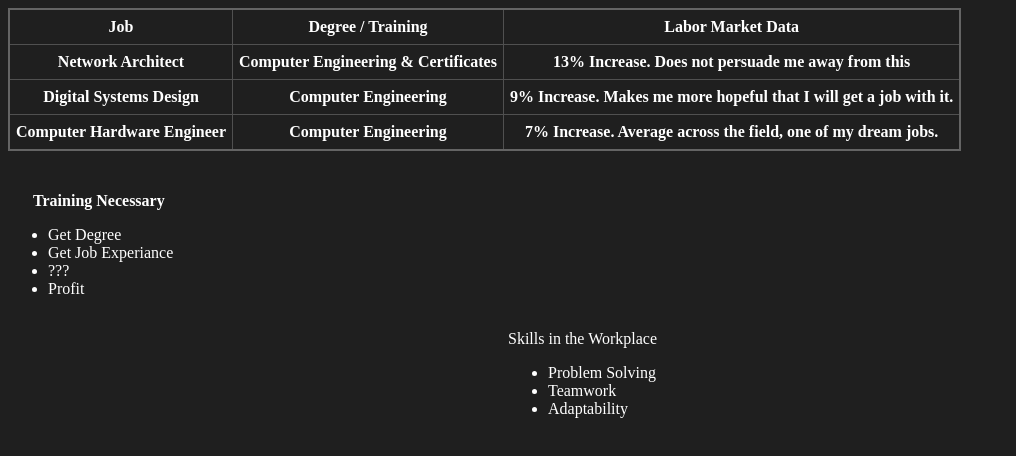
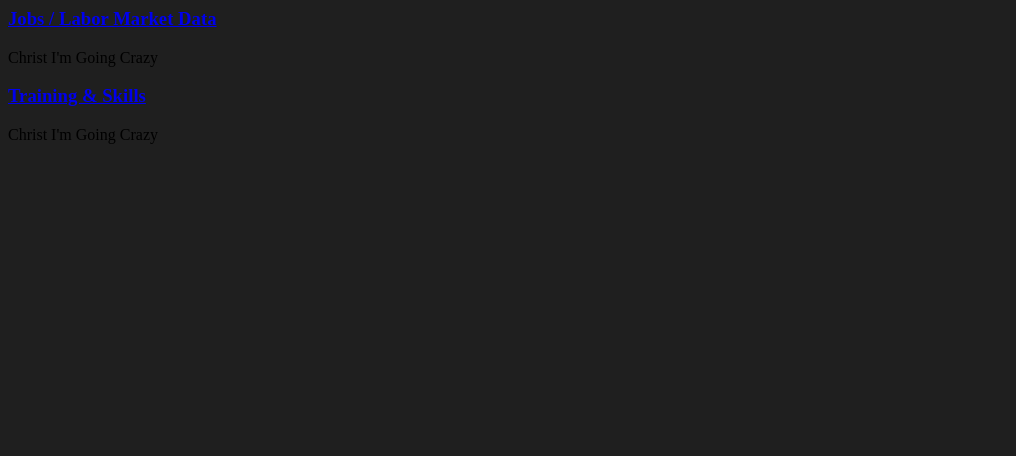
Before and after one commit to Apollo59/CLS101Final, a plain HTML site: page index.html in a window 1280 px wide. Shown: the whole page, without its empty margins (0-1016 px from the left). Drawn offline with Linux system fonts and the light colour scheme.

Commit message:
mr.krabssssssss I have an ideaaaa

```diff
--- a/index.html
+++ b/index.html
@@ -1,84 +1,21 @@
 <html>
     <head>
         <style>
-        .jobs {
-            border-collapse: collapse;
-            border: 2px solid rgb(100, 100, 100);
-            color: white;
 
-        }
-
-        th,
-        td {
-            border: 1px solid rgb(80, 80, 80);
-            padding: 8px 6px;
-        }
-
-        td {
-            text-align: center;
-            font-weight: lighter;
-        }
-        .training {
-            text-align: left;
-            color: white;
-            padding: 0px 40px;
-        }
-        .trainTitle {
-            text-align: left;
-            color: white;
-            padding-top: 25px;
-            padding-left: 25px;
-            font-weight: bolder;
-
-        }
-        .skills {
-            color: white;
-            padding-left: 500px;
-            display: inline-block
-        }
         </style>
     </head>
     <body style="background-color: 1f1f1f;">
-        <table class="jobs">
-            <thead>
-                <th>Job</th>
-                <th>Degree / Training</th>
-                <th>Labor Market Data</th>
-            </thead>
-            <tbody class="others">
-                <th>Network Architect</th>
-                <th>Computer Engineering & Certificates</th>
-                <th> 13% Increase. Does not persuade me away from this</th>
-            </tbody>
-            <tbody class="others">
-                <th>Digital Systems Design</th>
-                <th>Computer Engineering</th>
-                <th> 9% Increase. Makes me more hopeful that I will get a job with it. </th>
-            </tbody>
-            <tbody class="others">
-                <th>Computer Hardware Engineer</th>
-                <th>Computer Engineering</th>
-                <th>7% Increase. Average across the field, one of my dream jobs.</th>
-            </tbody>
-        </table>
-        <p class="trainTitle">
-            Training Necessary
-        </p>
-        <ul class="training">
-            <li> Get Degree </li>
-            <li> Get Job Experiance </li>
-            <li> ??? </li>
-            <li> Profit </li>
-        </ul>
-        <div class="skills">
-            <p>
-                Skills in the Workplace
-            </p>
-            <ul>
-                <li>Problem Solving</li>
-                <li>Teamwork</li>
-                <li>Adaptability</li>
-            </ul>
-        </div>
+        <article>
+            <header class="jobs">
+                <h3><a href="jobs.html" class="link">Jobs / Labor Market Data</a></h3>
+                <p>Christ I'm Going Crazy</p>
+            </header>
+        </article>
+        <article>
+            <header class="tarining/skills">
+                <h3><a href="ts.html" class="link">Training & Skills</a></h3>
+                <p>Christ I'm Going Crazy</p>
+            </header>
+        </article>
     </body>
 </html>
```
Also changed, not shown: jobs.html (added, +51 -0 lines), ts.html (added, +56 -0 lines), main.js (deleted), style.css (deleted).
